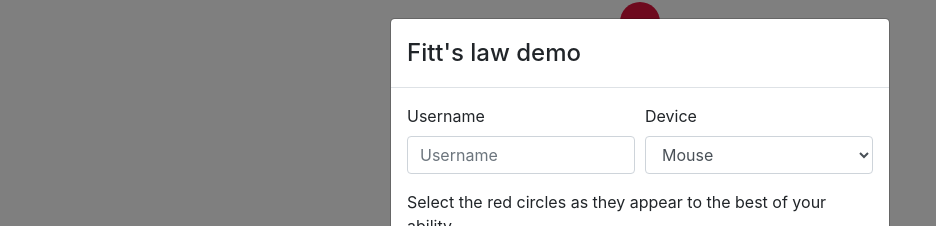
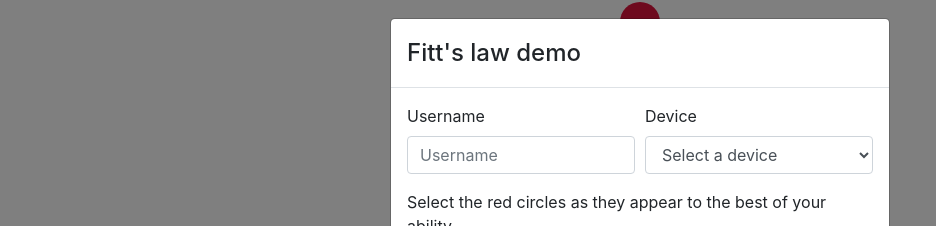
Before and after one commit to twinji/fitts-law-input-task, a React (Create React App) app: page /demo in a window 1280 px wide. Shown: the part 228-454 px from the top of the page, without its empty margins (0-936 px from the left). Built offline with nearby package versions, Linux system fonts and the light colour scheme.

Commit message:
Fix device selection

```diff
--- a/src/components/Demo.js
+++ b/src/components/Demo.js
@@ -311,7 +311,7 @@ export class Demo extends Component {
                     <Modal.Footer>
                         {
                             !this.state.isComplete &&
-                            <Button variant="primary" onClick={this.resumeTest} disabled={!this.state.username}>
+                            <Button variant="primary" onClick={this.resumeTest} disabled={!this.state.username || !this.state.device}>
                                 { this.inSequence() ? 'Proceed' : 'Begin'  }
                             </Button>
                         }
--- a/src/components/Login.js
+++ b/src/components/Login.js
@@ -49,13 +49,15 @@ export class Login extends Component {
                         <Form.Label>Device</Form.Label>
                         <Form.Control
                             as="select"
+                            defaultValue=""
                             required
                             onChange={this.onChange}
                             name="device"
                         >
-                            <option>Mouse</option>
-                            <option>Trackpad</option>
-                            <option>Touchscreen</option>
+                            <option value="" selected disabled hidden>Select a device</option>
+                            <option value="mouse">Mouse</option>
+                            <option value="trackpad">Trackpad</option>
+                            <option value="touchscreen">Touchscreen</option>
                         </Form.Control>
                         <Form.Control.Feedback type="invalid">
                             Please select your input device
```
